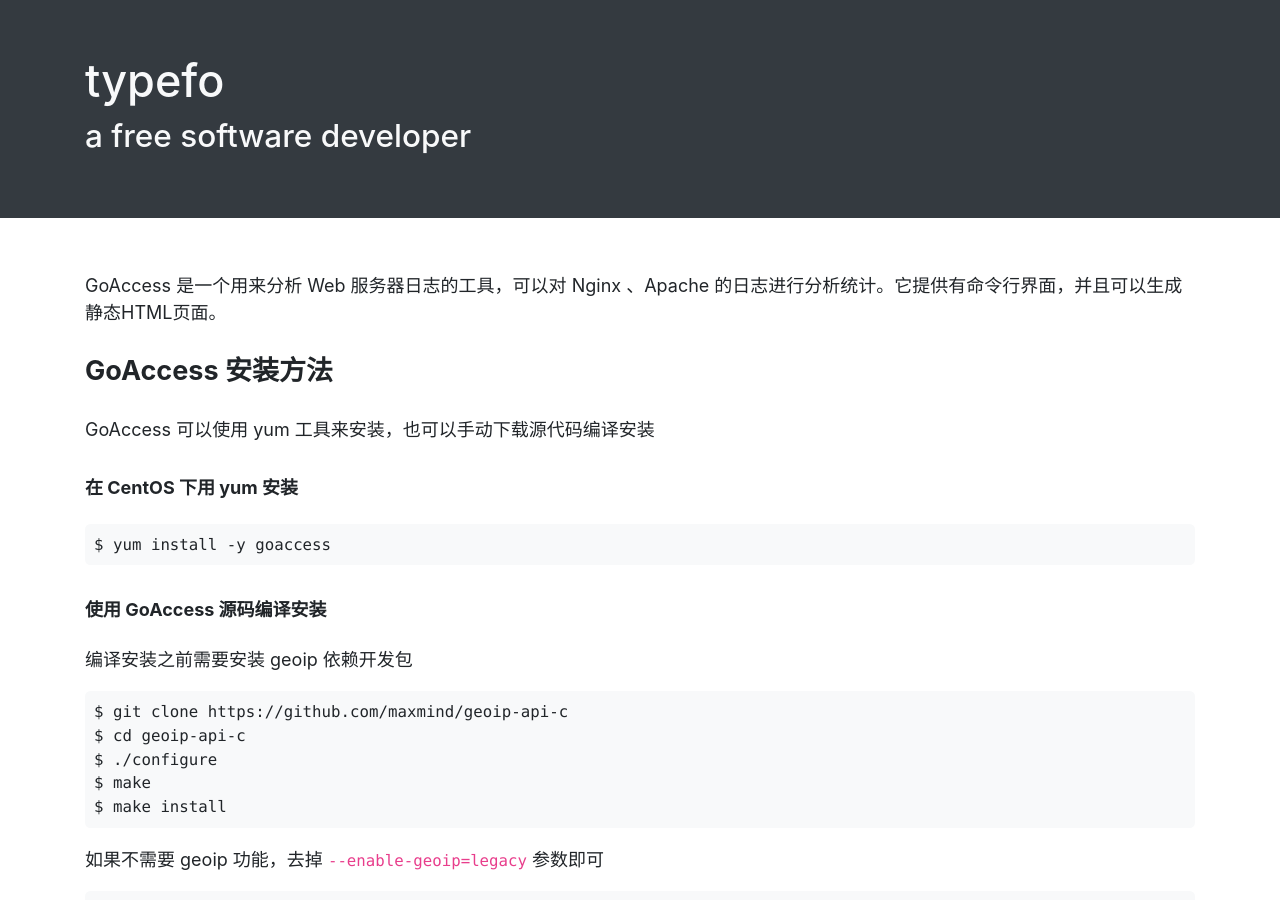
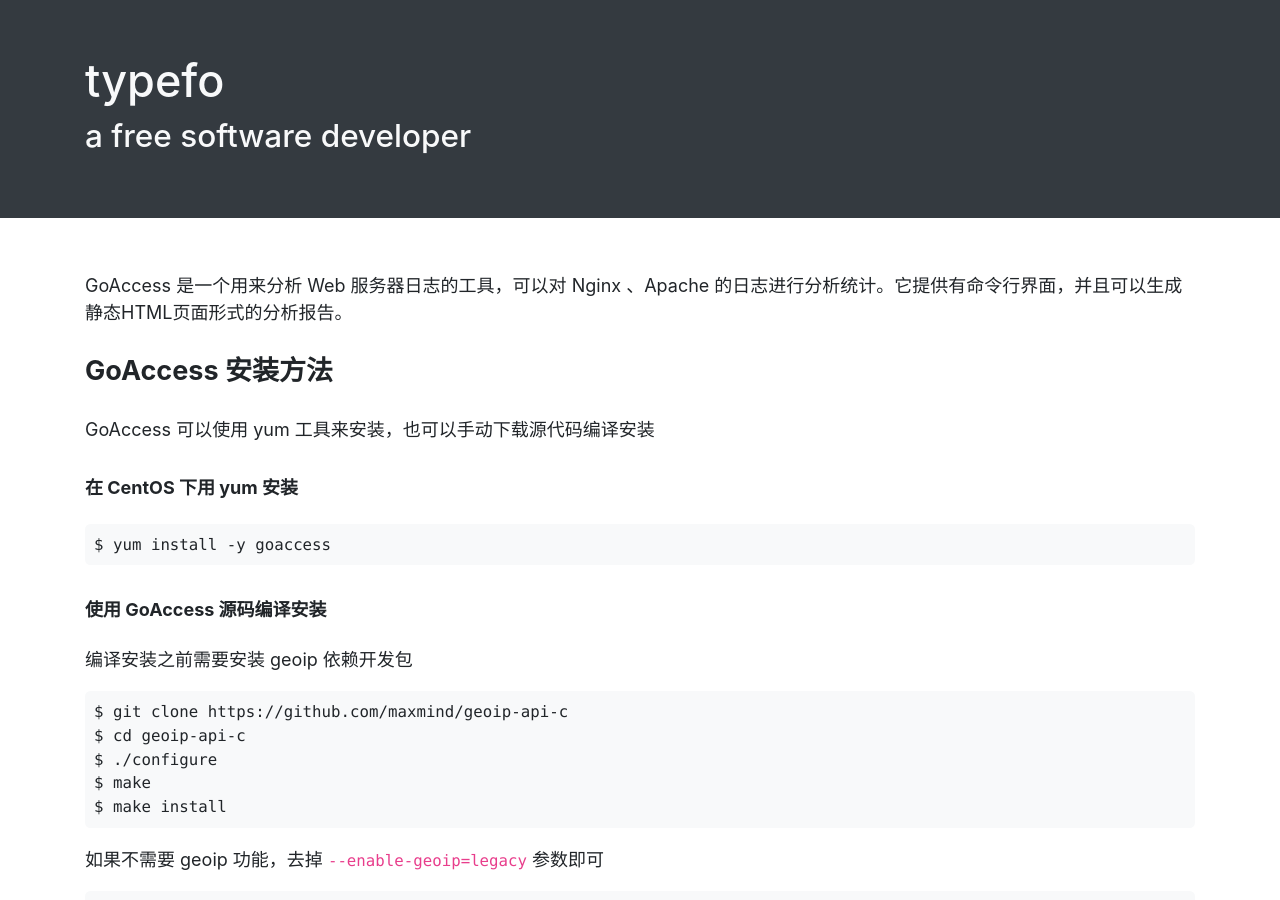
Before and after one commit to ehsud/blog, a Jekyll site: the page built from nginx/goaccess-install-tutorial.md, in a window 1280 px wide and 900 px high. Built offline with Jekyll 4.4.1, drawn with Linux system fonts in a browser that asks for light colours.

Commit message:
Add goaccess-install-tutorial document

```diff
--- a/nginx/goaccess-install-tutorial.md
+++ b/nginx/goaccess-install-tutorial.md
@@ -4,7 +4,7 @@ title: 日志工具 GoAccess 安装及使用教程
 description: 介绍 goaccess 工具的基本安装方法
 ---
 
-GoAccess 是一个用来分析 Web 服务器日志的工具，可以对 Nginx 、Apache 的日志进行分析统计。它提供有命令行界面，并且可以生成静态HTML页面。
+GoAccess 是一个用来分析 Web 服务器日志的工具，可以对 Nginx 、Apache 的日志进行分析统计。它提供有命令行界面，并且可以生成静态HTML页面形式的分析报告。
 
 ### GoAccess 安装方法
 
```
